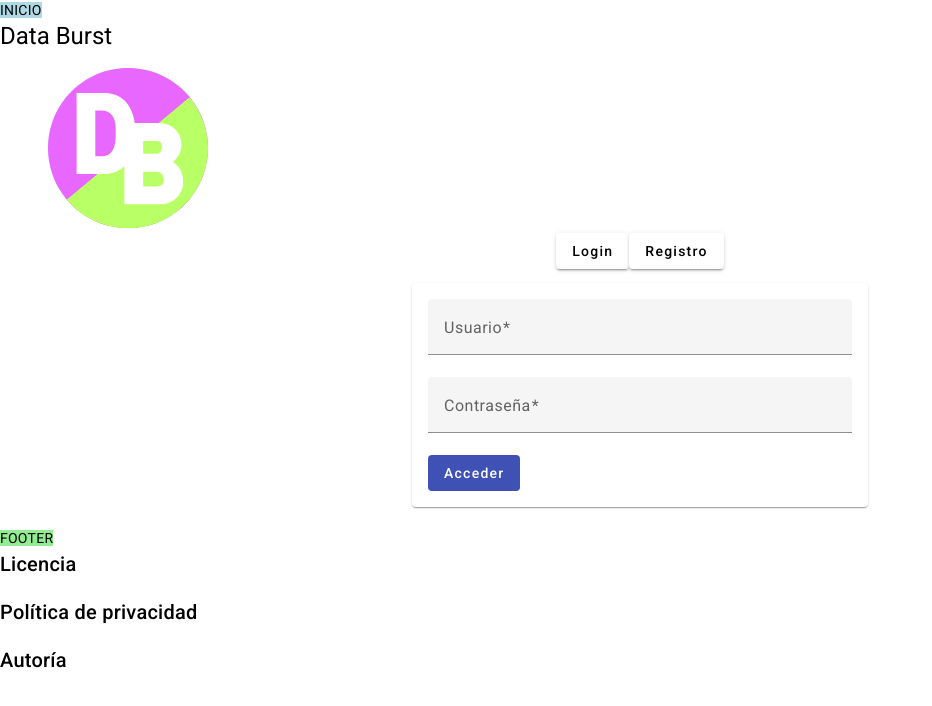
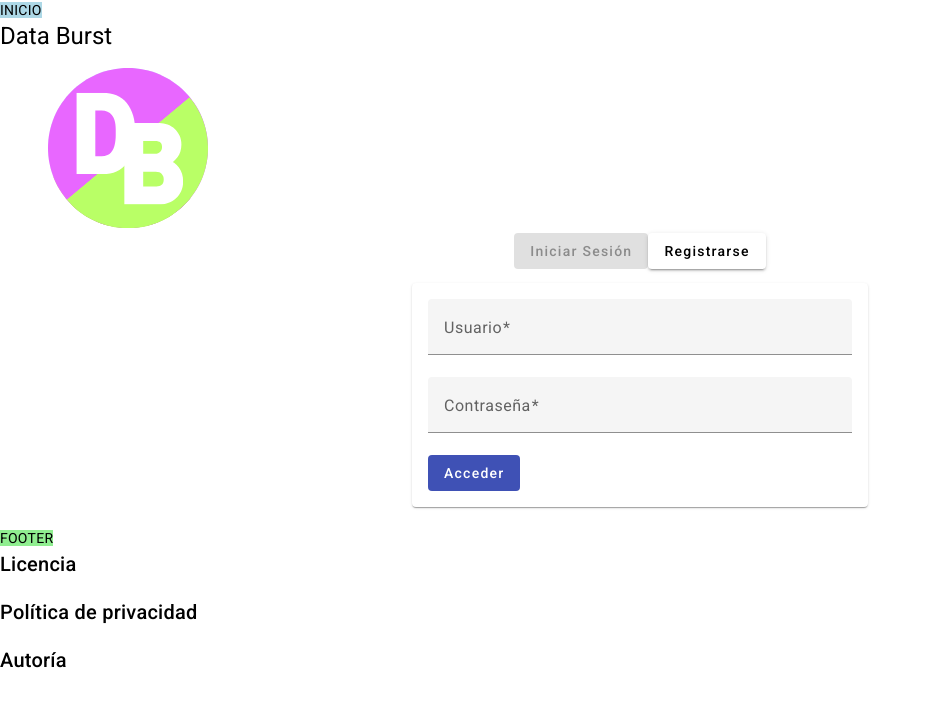
Before and after one commit to ignacio-serrano-rodriguez/data-burst, an Angular app in the folder frontend/: page / in a window 1280 px wide. Shown: the top 706 px of the page, without its empty margins (0-932 px from the left). Built offline with nearby package versions, Linux system fonts and the light colour scheme.

Commit message:
Funcionalidad de intercambio entre inicio de sesión y registro en inicio terminada

```diff
--- a/frontend/src/app/pages/inicio/inicio.component.css
+++ b/frontend/src/app/pages/inicio/inicio.component.css
@@ -9,18 +9,6 @@
     justify-content: center;
 }
 
-#login
-{
-    display: none;
-    display: revert;
-}
-
-#registro
-{
-    display: none;
-    /* display: revert; */
-}
-
 img
 {
     padding: 0;
--- a/frontend/src/app/pages/inicio/inicio.component.html
+++ b/frontend/src/app/pages/inicio/inicio.component.html
@@ -3,12 +3,30 @@
 <img src="..\..\..\assets\dataBurstLogo.svg" alt="logo de Data Burst"/>
 <div id="botonesInicioRegistro">
     <div id="botones">
-        <button mat-raised-button color="secondary" (click)="mostrarLoginOcultarRegistro()">Login</button>
-        <button mat-raised-button color="secondary" (click)="mostrarRegistroOcultarLogin()">Registro</button>
+        <button
+            mat-raised-button
+            color="secondary"
+            [disabled]=botonLoginVisible
+
+            (click)="mostrarLoginOcultarRegistro()">Iniciar Sesión
+        </button>
+        <button
+            mat-raised-button
+            color="secondary"
+            [disabled]=botonRegistroVisible
+
+            (click)="mostrarRegistroOcultarLogin()">Registrarse
+        </button>
     </div>
     <div id="inicioRegistro">
-        <app-login id="login"></app-login>
-        <app-registro id="registro"></app-registro>
+        <app-login
+            id="login"
+            [style.display]=loginStyleDisplay>
+        </app-login>
+        <app-registro
+            id="registro"
+            [style.display]=registroStyleDisplay>
+        </app-registro>
     </div>
 </div>
 <app-footer></app-footer>
--- a/frontend/src/app/pages/inicio/inicio.component.ts
+++ b/frontend/src/app/pages/inicio/inicio.component.ts
@@ -7,8 +7,8 @@ import { MatDividerModule } from '@angular/material/divider';
 import { MatButtonModule } from '@angular/material/button';
 
 @Component({
+  // Tag que identifica al componente
   selector: 'app-inicio',
-  standalone: true,
   imports: [
     FooterComponent,
     LoginComponent,
@@ -16,19 +16,35 @@ import { MatButtonModule } from '@angular/material/button';
     MatIconModule,
     MatDividerModule,
     MatButtonModule],
+  // Ruta del archivo HTML que renderiza el componente
   templateUrl: './inicio.component.html',
-  styleUrl: './inicio.component.css'
+  // Ruta del archivo CSS que renderiza el componente
+  styleUrl: './inicio.component.css',
+  standalone: true
 })
+export class InicioComponent {
 
-export class InicioComponent {
+  botonLoginVisible:boolean = true;
+  loginStyleDisplay:string = "revert";
+
+  botonRegistroVisible:boolean = false;
+  registroStyleDisplay:string = "none";
 
   mostrarRegistroOcultarLogin() {
 
-    console.log('mostrarRegistroOcultarLogin()');
+    this.botonLoginVisible = false;
+    this.loginStyleDisplay = "none";
+
+    this.botonRegistroVisible = true;
+    this.registroStyleDisplay = "revert";
   }
   mostrarLoginOcultarRegistro() {
 
-    console.log('mostrarLoginOcultarRegistro()');
+    this.botonLoginVisible = true;
+    this.loginStyleDisplay = "revert";
+
+    this.botonRegistroVisible = false;
+    this.registroStyleDisplay = "none";
   }
 
 }
```
